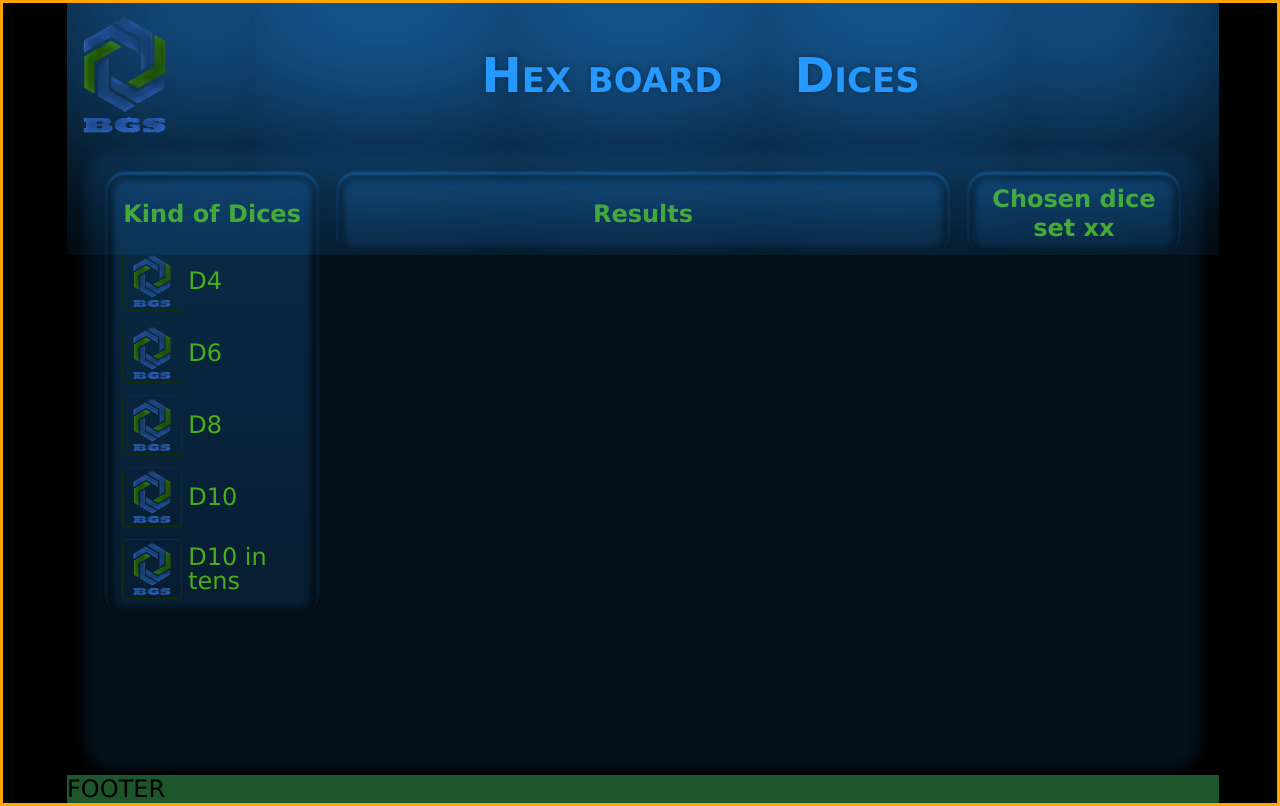
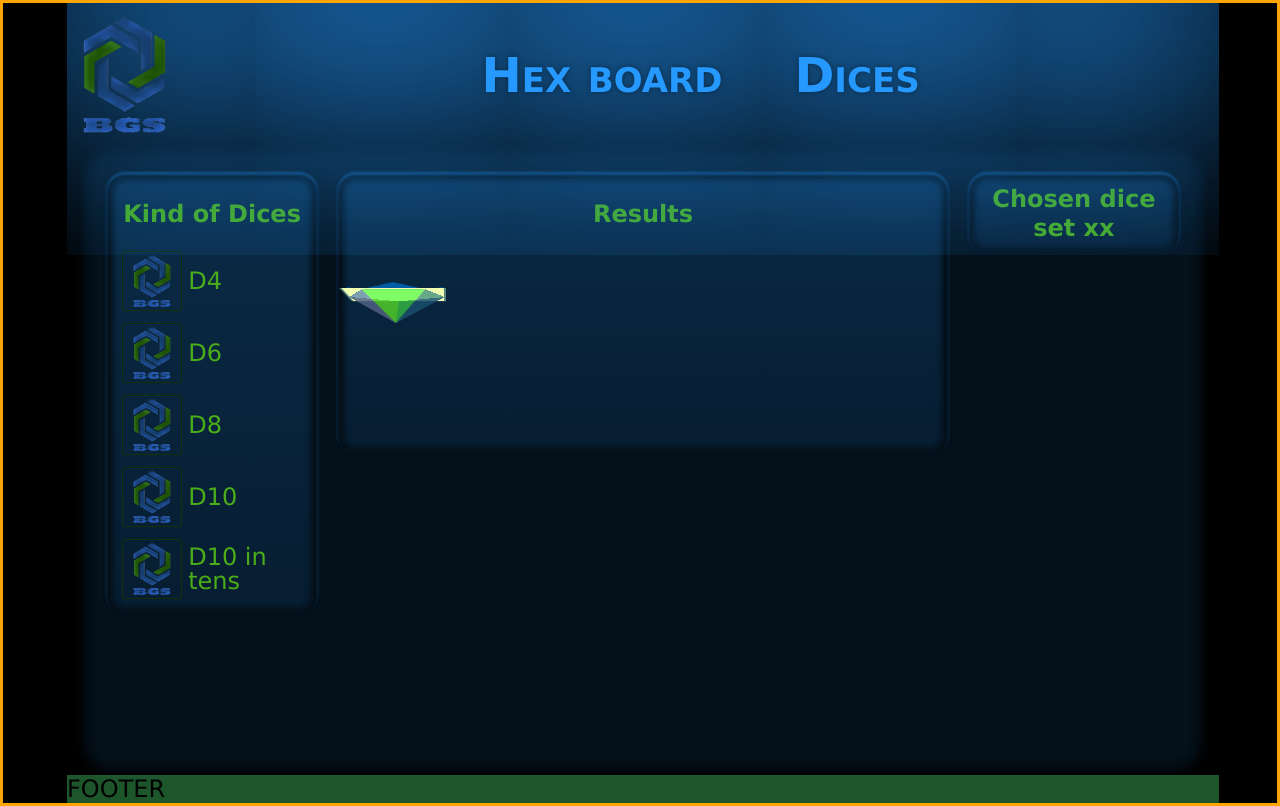
Before and after one commit to jurpiotr/board-game-studio, an Angular app: page / in a window 1280 px wide. Built offline with nearby package versions, Linux system fonts and the light colour scheme.

Commit message:
Created 3D model dice D10 - part1(base sides)

```diff
--- a/src/app/app.component.html
+++ b/src/app/app.component.html
@@ -43,6 +43,15 @@
          <h4 class="main__title">
             <span>Results</span>
          </h4>
+         <div class="obj3d">
+            <div class="dice">
+               <div class="deltoid top1"></div>
+               <div class="deltoid top2"></div>
+               <div class="deltoid top3"></div>
+               <div class="deltoid top4"></div>
+               <div class="deltoid top5"></div>
+            </div>
+         </div>
       </div>
 
       <div class="main__panel main__chosen-dices">
--- a/src/app/app.component.scss
+++ b/src/app/app.component.scss
@@ -1,4 +1,77 @@
+@use 'sass:math';
 @import "../stylings/vars.scss";
+$widthSides: 5;
+$heightSides: 6;
+$unitWidthSides: 1em * $widthSides;
+$unitHeightSide: 1em * $heightSides / 2;
+
+$anglePentagon: (360 / 5) * 1deg;
+$apothemPentagon: $heightSides / (2 * math.tan($anglePentagon / 2));
+$heightDeflectionTriangles: math.sqrt(math.pow(($widthSides), 2) - math.pow($apothemPentagon, 2));
+$sinDeflaction: math.div($heightDeflectionTriangles, $widthSides);
+$angleDeflection: math.asin($sinDeflaction);
+
+.top1{
+   transform: translate3d(0px, 0px, $heightDeflectionTriangles * -1em) rotateZ(0deg) rotateX($angleDeflection);
+   border-bottom: $unitWidthSides solid rgba(51, 251, 51, 0.6);
+}
+.top2{
+   transform: translate3d(0px, 0px, $heightDeflectionTriangles * -1em) rotateZ(72deg) rotateX($angleDeflection);
+   border-bottom: $unitWidthSides solid rgba(47, 97, 177, 0.6);
+}
+.top3{
+   transform: translate3d(0px, 0px, $heightDeflectionTriangles * -1em) rotateZ(144deg) rotateX($angleDeflection);
+border-bottom: $unitWidthSides solid rgba(158, 95, 23, 0.6);
+}
+.top4{
+   transform: translate3d(0px, 0px, $heightDeflectionTriangles * -1em) rotateZ(216deg) rotateX($angleDeflection);
+border-bottom: $unitWidthSides solid rgba(59, 0, 107, 0.6);
+}
+.top5{
+   transform: translate3d(0px, 0px, $heightDeflectionTriangles * -1em) rotateZ(288deg) rotateX($angleDeflection );
+border-bottom: $unitWidthSides solid rgba(10, 110, 110, 0.6);
+}
+.obj3d{
+   width: 200px;
+   height: 200px;
+   perspective: 800px;
+}
+
+.dice{
+   font-size: 10px;
+   position: relative;
+   width: 100px;
+   height: 100px;
+   border: 2px solid rgb(86, 133, 130);
+   transform-style: preserve-3d;
+   background-color: rgb(241, 255, 176);
+   transform: rotateX(94deg);
+}
+
+.deltoid {
+   position: absolute;
+   top: 50%;
+   left: calc(50% - $unitHeightSide);
+   width: 0;
+   transform-origin: 50% 0;
+
+   border-left: $unitHeightSide solid transparent;
+   border-right: $unitHeightSide solid transparent;
+}
+.deltoid::after {
+   content: '';
+   position: absolute;
+   top: $unitWidthSides;
+   left: -$unitHeightSide;
+   width: 0;
+   border-left: $unitHeightSide solid transparent;
+   border-right: $unitHeightSide solid transparent;
+   border-top: 1em solid rgb(0, 92, 167);
+
+}
+
+
+
 
 .container {
    display: flex;
```
